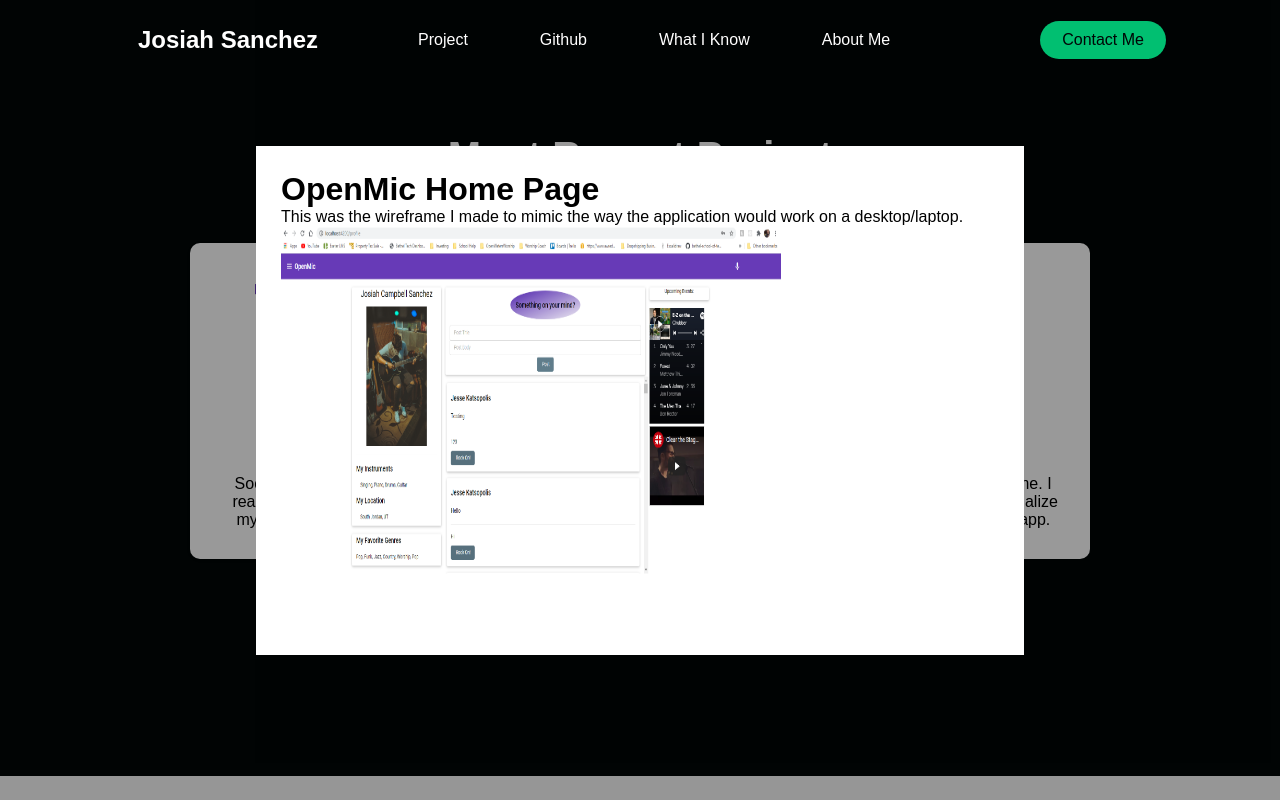
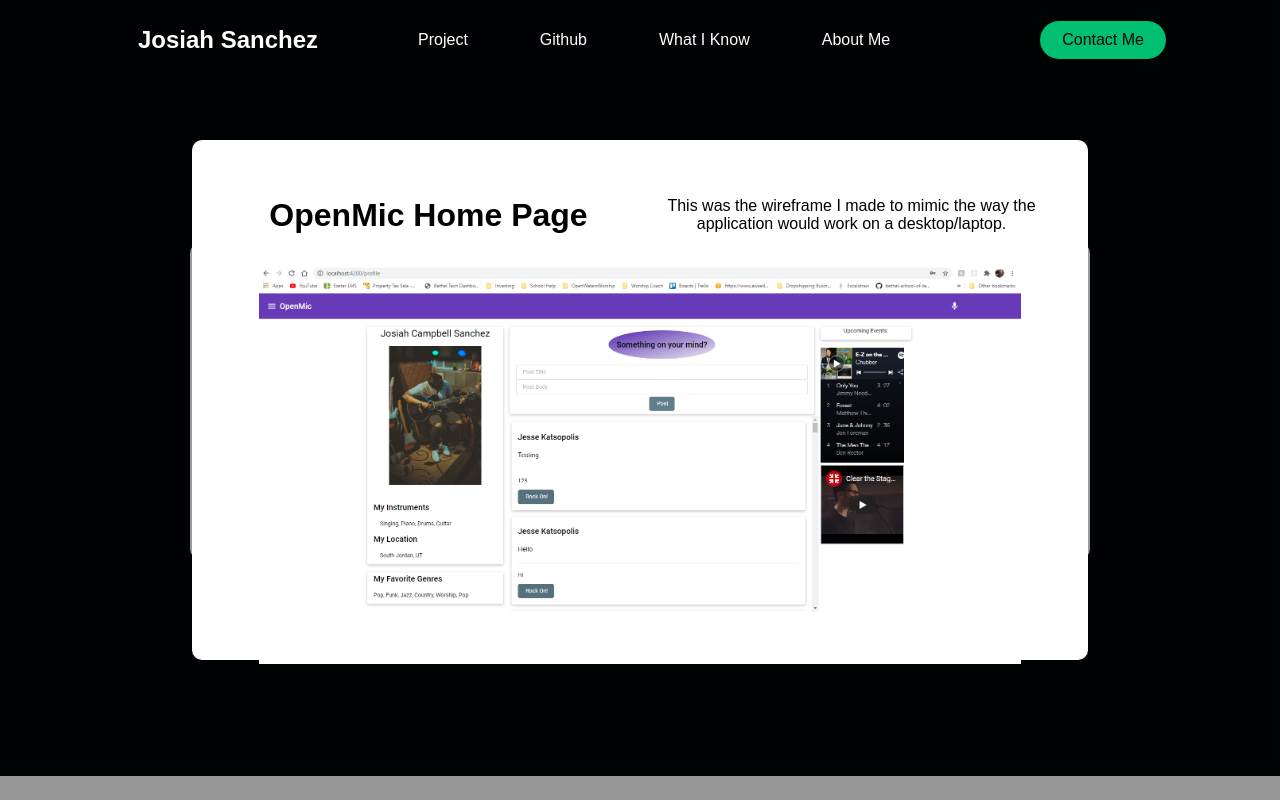
Before and after one commit to chubbybunny8001/Josiah-Portfolio, a React (Create React App) app: page / in a window 1280 px wide. Both pictures are taken after a click on the button 334 px from the left and 1434 px from the top of the page. Shown: the part 1034-1834 px from the top of the page. Built offline with nearby package versions, Linux system fonts and the light colour scheme; a web font is replaced by a local one.

Commit message:
Modal Design Almost Complete

```diff
--- a/src/App.css
+++ b/src/App.css
@@ -5,40 +5,3 @@
   font-family: 'Encode Sans Expanded',
   sans-serif;
 }
-
-button{
-  background: none;
-	color: inherit;
-	border: none;
-	padding: 0;
-	font: inherit;
-	cursor: pointer;
-	outline: inherit;
-}
-
-
-.modal-backdrop {
-  position: fixed;
-  top: 0;
-  bottom: 0;
-  left: 0;
-  right: 0;
-  background-color: rgba(0, 0, 0, 0.4);
-  display: flex;
-  justify-content: center;
-  align-items: center;
-  z-index: 2;
-}
-
-.modal-content {
-  width: 60%;
-  min-height: 200px;
-  background-color: white;
-  padding: 25px;
-  overflow: scroll;
-}
-
-img {
-  width: 500px;
-  height: 400px;
-}
--- a/src/App.js
+++ b/src/App.js
@@ -2,7 +2,7 @@ import './App.css';
 import {BrowserRouter as Router, Switch, Route} from 'react-router-dom';
 import Home from './pages';
 import ContactPage from './pages/contact';
-import Modal  from './components/Experience/modal';
+import Modal  from './components/Modal/modal';
 
 function App() {
   //Logic goes here.
--- a/src/components/Experience/ExperienceElements.js
+++ b/src/components/Experience/ExperienceElements.js
@@ -45,7 +45,7 @@ export const ExperienceWrapper = styled.div`
 
     @media screen and (max-width: 768px) {
         grid-template-columns: 1fr;
-        padding: 0 20px;
+        padding: 0 40px;
     }
 `;
 
--- a/src/components/Experience/index.js
+++ b/src/components/Experience/index.js
@@ -1,5 +1,4 @@
 import React, {useState} from 'react';
-import reactDom from 'react-dom';
 import Icon1 from '../../images/openMic.png';
 import Icon2 from '../../images/CompView.png';
 import Icon3 from '../../images/Mobile.png';
@@ -12,7 +11,8 @@ import {
     ExperienceH2,
     ExperienceP
 } from "./ExperienceElements";
-import Modal from "./modal"
+import Modal from "../Modal/modal"
+import { ModalButton, ModalHead, ModalBody, ModalImage, ModalContent, ModalContainer, ModalImageContainer } from '../Modal/ModalElement';
 import {cont1, cont2, cont3, hiddenCont}  from './ExperienceContent';
 
 const Experience = () => {
@@ -21,9 +21,9 @@ const Experience = () => {
     return (
         <>
             <ExperienceContainer id='projects2'>
-                <ExperienceH1>Most Recent Projec<button onClick={() => {setCont(hiddenCont); toggleModal(!modalShown); }}>t</button></ExperienceH1>
+                <ExperienceH1>Most Recent Projec<ModalButton onClick={() => {setCont(hiddenCont); toggleModal(!modalShown); }}>t</ModalButton></ExperienceH1>
                 <ExperienceWrapper>
-                    <button onClick={() => {
+                    <ModalButton onClick={() => {
                         setCont(cont1);
                         toggleModal(!modalShown);
                     }}>
@@ -32,8 +32,8 @@ const Experience = () => {
                         <ExperienceH2>Home Page</ExperienceH2>
                         <ExperienceP>Social Media platform with a realtime chatroom. Checkout my Github for more details!.</ExperienceP>
                     </ExperienceCard>
-                    </button>
-                    <button onClick={() => {
+                    </ModalButton>
+                    <ModalButton onClick={() => {
                         setCont(cont2);
                         toggleModal(!modalShown);
                         }}>
@@ -43,8 +43,8 @@ const Experience = () => {
                         <ExperienceP>This was the wireframe I made to mimic the way the application would work on a desktop/laptop.</ExperienceP>
 
                     </ExperienceCard>
-                    </button>
-                    <button onClick={() => {
+                    </ModalButton>
+                    <ModalButton onClick={() => {
                         setCont(cont3);
                         toggleModal(!modalShown);
                     }}>
@@ -53,12 +53,16 @@ const Experience = () => {
                         <ExperienceH2>Wireframe 2</ExperienceH2>
                         <ExperienceP>This is the mobile wireframe. I made to help the team visualize the mobile version of the app.</ExperienceP>
                     </ExperienceCard>
-                    </button>
+                    </ModalButton>
                 </ExperienceWrapper>
                 <Modal shown={modalShown} close={() => {toggleModal(false);}}>
-                    <h1>{cont.head}</h1>
-                    <p>{cont.body}</p>
-                    <img src={cont.picture} alt="text" />
+                    <ModalContainer>
+                        <ModalHead>{cont.head}</ModalHead>
+                        <ModalBody>{cont.body}</ModalBody>
+                        <ModalImageContainer>
+                            <ModalImage src={cont.picture} alt="text" />
+                        </ModalImageContainer>
+                    </ModalContainer>
                 </Modal>
             </ExperienceContainer>
         </>
--- a/src/components/Experience/modal.js
+++ /dev/null
@@ -1,18 +0,0 @@
-import React from "react";
-
-function Modal({ children, shown, close }) {
-    return shown ? (
-        <div
-        className="modal-backdrop"
-        onClick={() => {// close modal when outside of modal is clicked
-            close();}}>
-        <div className="modal-content" onClick={e => {
-            // do not close modal if anything inside modal content is clicked
-            e.stopPropagation();}}>
-            {children}
-        </div>
-    </div>
-    ) : null;
-}
-
-export default Modal;
--- /dev/null
+++ b/src/components/Modal/ModalElement.js
@@ -0,0 +1,94 @@
+import styled from "styled-components"
+
+export const ModalBackdrop = styled.div`
+    position: fixed;
+    top: 0;
+    bottom: 0;
+    left: 0;
+    right: 0;
+    background-color: rgba(0, 0, 0, 0.4);
+    display: flex;
+    justify-content: center;
+    align-items: center;
+    z-index: 2;
+`;
+
+export const ModalContent = styled.div`
+    width: 70%;
+    height: fit-content;
+    max-height: 65%;
+    background-color: white;
+    padding: 25px;
+    border-radius: 10px;
+    transition: ease-in-out;
+    transition-duration: 1s;
+    @media screen and(max-width: 1024px){
+        width: 80%;
+    }
+    @media screen and (max-width: 786px){
+        width: 85%;
+        max-height: 70%;
+    }
+    @media screen and (max-width: 480px){
+        width: 90%;
+        max-height: 60%;
+    }
+`;
+
+
+export const ModalButton = styled.button`
+    background: none;
+	color: inherit;
+	border: none;
+	padding: 0;
+	font: inherit;
+	cursor: pointer;
+	outline: inherit;
+`;
+
+export const ModalContainer = styled.div`
+    width: 100%;
+    height: 100%;
+    align-items: center;
+    display: grid;
+    grid-template-columns: 1fr 1fr;
+    grid-template-rows: 1fr 1fr 3fr;
+    grid-template-areas:
+    "modhead modbody"
+    "modimage modimage"
+    "modimage modimage";
+    @media screen and (max-width: 786px){
+        grid-template-rows: .5fr .5fr 3fr;
+        grid-template-areas:
+        "modhead modhead"
+        "modbody modbody"
+        "modimage modimage";
+    }
+
+`;
+
+export const ModalHead = styled.h1`
+    text-align: center;
+    grid-area: modhead;
+`;
+
+export const ModalBody = styled.p`
+    text-align: center;
+    grid-area: modbody;
+`;
+
+export const ModalImageContainer = styled.div`
+    grid-area: modimage;
+    width: 100%;
+    height: 100%;
+    text-align: center;
+`;
+
+export const ModalImage = styled.img`
+    max-width: 90%;
+    height: auto;
+
+    @media screen and (max-width: 786px){
+        max-width: 70%;
+    }
+`;
--- /dev/null
+++ b/src/components/Modal/modal.js
@@ -0,0 +1,14 @@
+import React from "react";
+import { ModalBackdrop, ModalContent} from './ModalElement';
+
+function Modal({ children, shown, close }) {
+    return shown ? (
+        <ModalBackdrop onClick={() => {close();}}>
+            <ModalContent onClick={e => {e.stopPropagation();}}>
+                {children}
+            </ModalContent>
+    </ModalBackdrop>
+    ) : null;
+}
+
+export default Modal;
```
